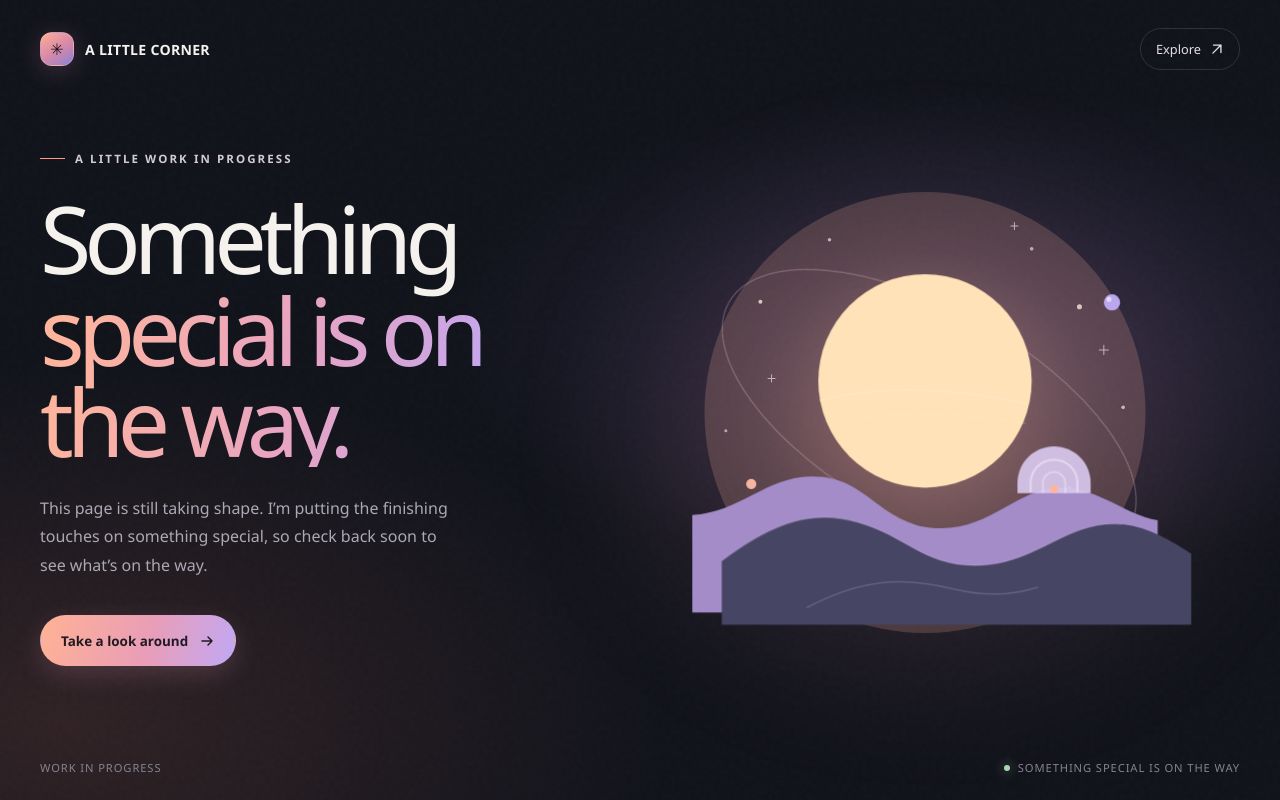
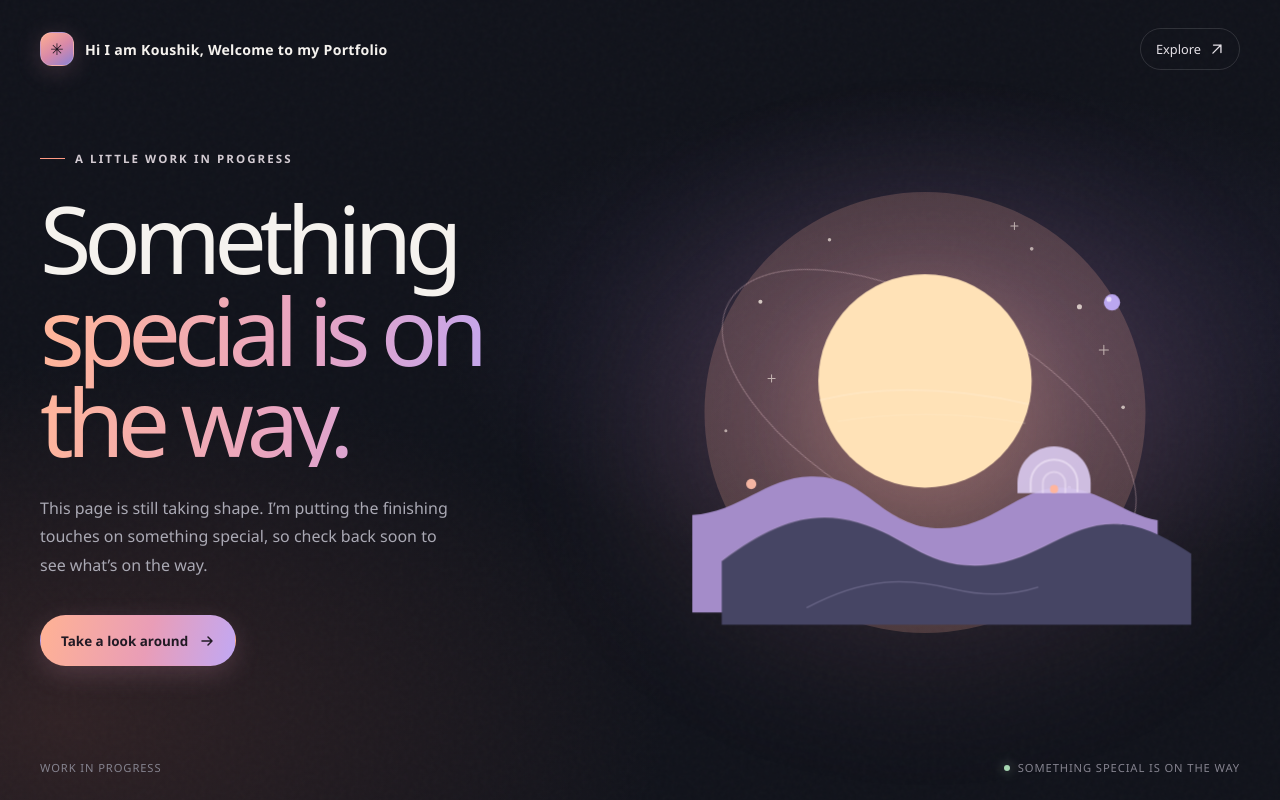
Before and after one commit to koushik-yadav-c-home/MyProfile, a plain HTML site: page index.html in a window 1280 px wide. Drawn offline with Linux system fonts and the light colour scheme.

Commit message:
Update title and header text in index.html

```diff
--- a/index.html
+++ b/index.html
@@ -8,7 +8,7 @@
       content="This page is a work in progress. Something special is on the way."
     />
     <meta name="theme-color" content="#11131b" />
-    <title>Something Special Is on the Way</title>
+    <title>Koushik Yadav C</title>
     <style>
       :root {
         color-scheme: dark;
@@ -415,7 +415,7 @@
       <header class="topbar">
         <a class="wordmark" href="#" aria-label="Home">
           <span class="wordmark-mark" aria-hidden="true">✳</span>
-          <span>A LITTLE CORNER</span>
+          <span>Hi I am Koushik, Welcome to my Portfolio</span>
         </a>
         <a class="top-link" href="#the-view">
           Explore
```
